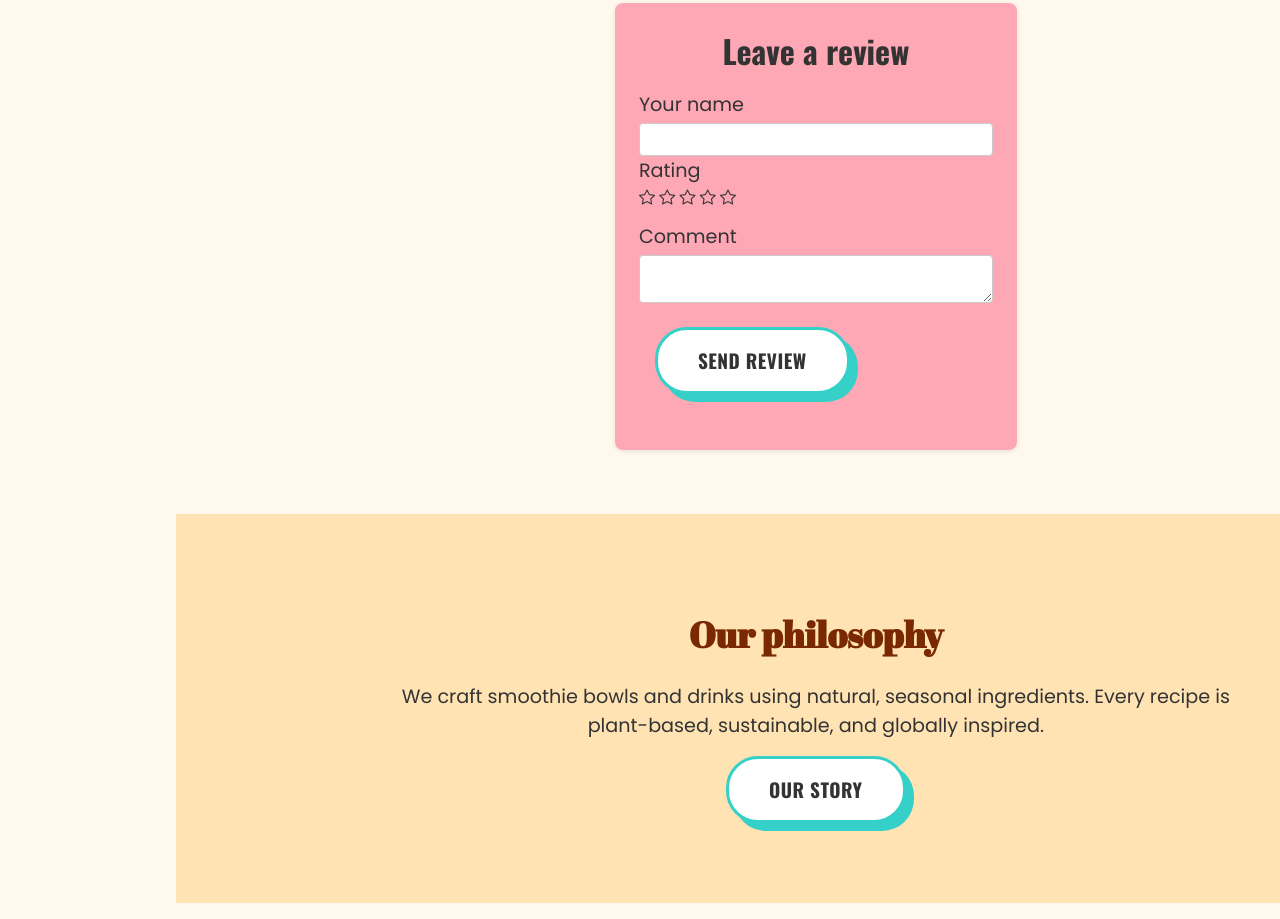
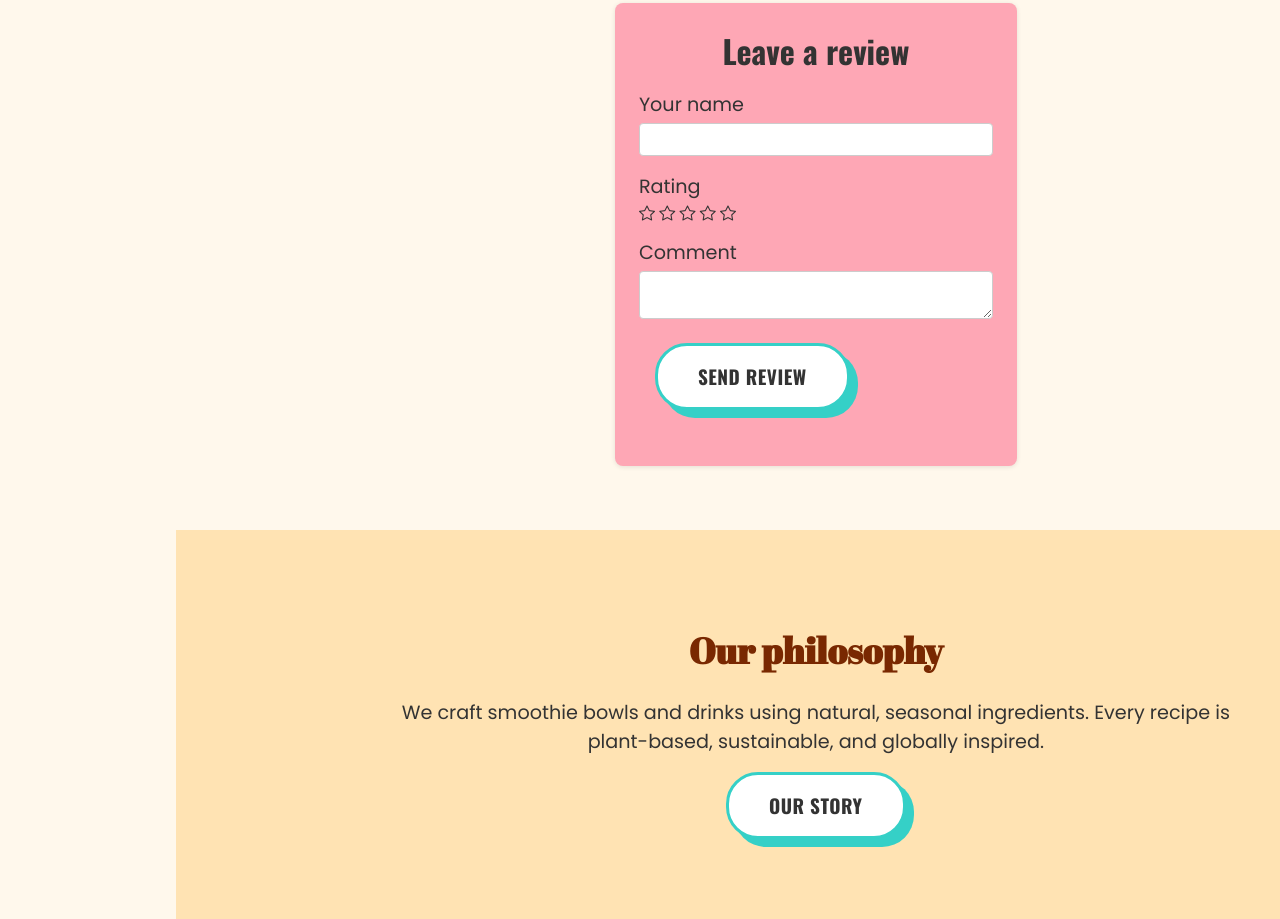
Before and after one commit to SaraM47/frontend-spoon-sip, a website built with Vite: page index.html in a window 1280 px wide. Shown: the part 3592-4511 px from the top of the page. Built offline with nearby package versions, Linux system fonts and the light colour scheme; no server answers.

Commit message:
Formatting the CSS codes

```diff
--- a/src/styles/home.css
+++ b/src/styles/home.css
@@ -175,6 +175,10 @@
   color: var(--dark);
 }
 
+.rating-heading {
+  margin-top: 1rem;
+}
+
 @media (max-width: 768px) {
   .banner-bg {
     height: 36vh;
--- a/src/styles/style.css
+++ b/src/styles/style.css
@@ -1,18 +1,18 @@
 /* === Global variables === */
 :root {
   /* Color palette */
-  --cream: #FFF8EC;
-  --peach: #FFE3B3;
-  --pink: #FEA7B5;
-  --mint: #35D0C7;
+  --cream: #fff8ec;
+  --peach: #ffe3b3;
+  --pink: #fea7b5;
+  --mint: #35d0c7;
   --dark: #333333;
   --accent-brown: #792801;
 
   /* Font styles */
-  --font-heading: 'Abril Fatface', cursive;
-  --font-title: 'Oswald', sans-serif;
-  --font-section: 'Quicksand', sans-serif;
-  --font-text: 'Poppins', sans-serif;
+  --font-heading: "Abril Fatface", cursive;
+  --font-title: "Oswald", sans-serif;
+  --font-section: "Quicksand", sans-serif;
+  --font-text: "Poppins", sans-serif;
 }
 
 /* === Reset === */
@@ -22,19 +22,18 @@
   box-sizing: border-box;
 }
 
-html, body {
+html,
+body {
   overflow-x: hidden; /* Removes horizontal scrollbar */
-
 }
 
 body {
   font-family: var(--font-text);
   background-color: var(--cream);
   color: var(--dark);
-  /* display: flex; */
 }
 
-/* === Sidebar === */
+/* Sidebar */
 .sidebar {
   position: fixed;
   top: 0;
@@ -117,7 +116,6 @@ body {
   transform: scaleX(1);
 }
 
-
 .nav-separator {
   border: none;
   border-top: 1px solid var(--dark);
@@ -143,6 +141,7 @@ body {
 .contact-info p {
   font-size: 1rem;
 }
+
 .social-icons {
   display: flex;
   gap: 1rem;
@@ -161,14 +160,14 @@ body {
   color: var(--dark);
 }
 
-/* === Main layout === */
+/* Main layout */
 main {
   flex: 1;
   scroll-behavior: smooth;
   margin-left: 35ch;
 }
 
-/* === Typography === */
+/* Typography */
 h1.title-1 {
   font-family: var(--font-heading);
   color: var(--accent-brown);
@@ -191,13 +190,16 @@ h3 {
   color: var(--dark);
 }
 
-h4, h5, h6 {
+h4,
+h5,
+h6 {
   font-family: var(--font-section);
   font-size: 1.5rem;
   color: var(--dark);
 }
 
-p, li {
+p,
+li {
   font-family: var(--font-text);
   font-size: 1.2rem;
   color: var(--dark);
@@ -305,7 +307,7 @@ p, li {
   font-family: var(--font-title);
 }
 
-.hidden-element{
+.hidden-element {
   visibility: hidden;
   position: absolute;
   left: -9999px;
@@ -319,8 +321,7 @@ p, li {
   color: var(--dark);
 }
 
-
-/* === Responsive design === */
+/* Responsive design */
 @media (max-width: 1210px) and (min-width: 769px) {
   .sidebar {
     display: none;
@@ -338,7 +339,7 @@ p, li {
   }
 
   main {
-    margin:auto 0;
+    margin: auto 0;
   }
 }
 
```
